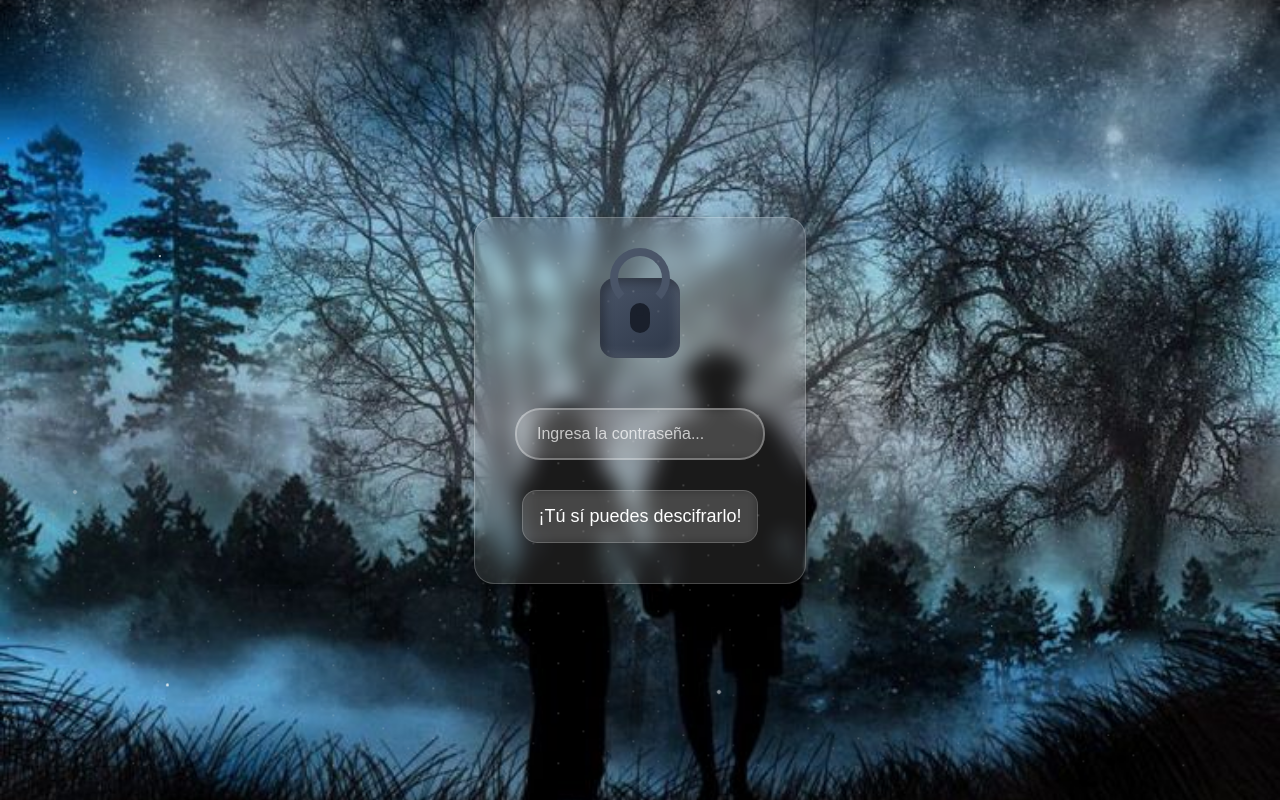
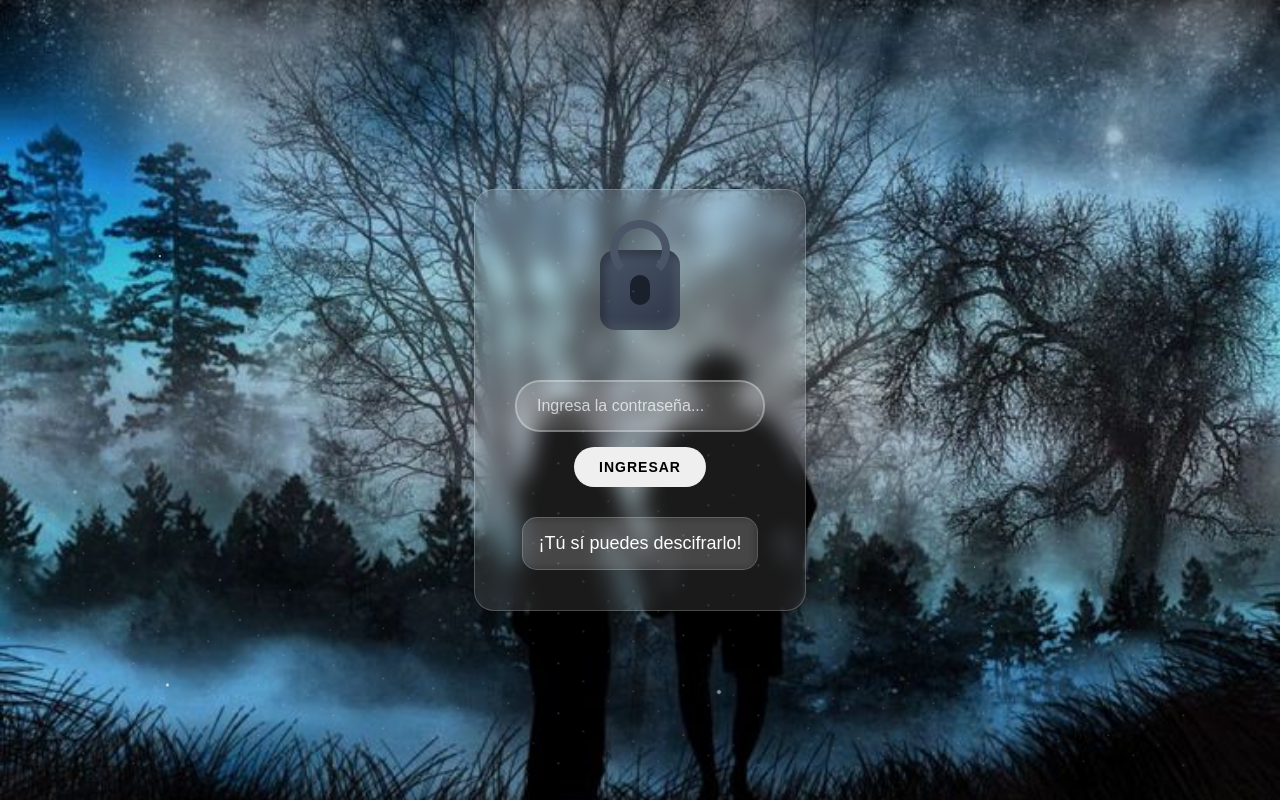
Before and after one commit to Crissal4/Para-ti, a plain HTML site: page index.html in a window 1280 px wide. Drawn offline with Linux system fonts and the light colour scheme.

Commit message:
Update index.html

```diff
--- a/index.html
+++ b/index.html
@@ -31,6 +31,7 @@
 
             <div class="password-section">
                 <input type="password" id="passwordInput" placeholder="Ingresa la contraseña..." maxlength="20">
+                <button id="loginBtn">Ingresar</button>
 
             </div>
 
```
